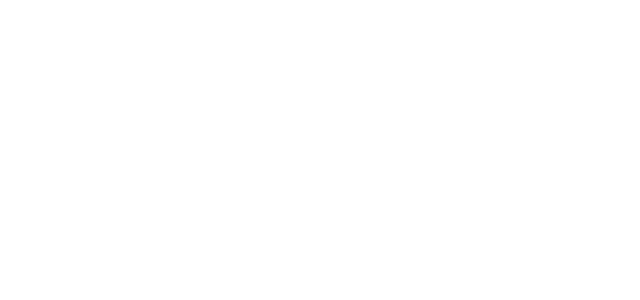
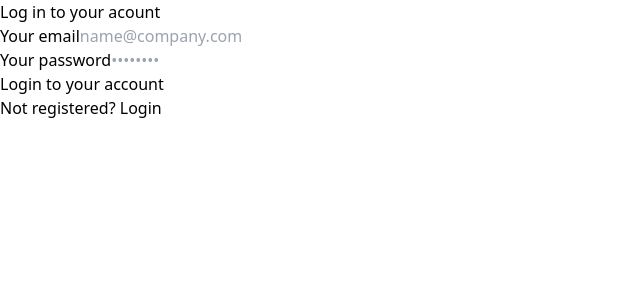
Before and after one commit to YogeshSen24/chat-frontend-self, a React (Vite) app: page /signup in a window 1280 px wide. Before the commit this address had no page. Shown: the top 300 px of the page, without its empty margins (0-640 px from the left). Built offline with nearby package versions, Linux system fonts and the light colour scheme.

Commit message:
fixing token

```diff
--- a/package.json
+++ b/package.json
@@ -15,7 +15,9 @@
     "@fortawesome/fontawesome-svg-core": "^6.5.2",
     "axios": "^1.6.8",
     "bootstrap-icons": "^1.11.3",
+    "js-cookie": "^3.0.5",
     "react": "^18.2.0",
+    "react-cookie": "^7.1.4",
     "react-dom": "^18.2.0",
     "react-icons": "^5.1.0",
     "react-router-dom": "^6.22.3"
--- a/src/main.jsx
+++ b/src/main.jsx
@@ -4,10 +4,14 @@ import "./index.css";
 import { RouterProvider } from "react-router-dom";
 import router from "./utils/routes.jsx";
 import AppRouter from "./utils/AppRouter.jsx";
+import { CookiesProvider } from "react-cookie";
 
 ReactDOM.createRoot(document.getElementById("root")).render(
   <React.StrictMode>
+    <CookiesProvider>
+    <AppRouter/>
+
+    </CookiesProvider>
     {/* <RouterProvider router={router} /> */}
-    <AppRouter/>
   </React.StrictMode>
 );
--- a/src/pages/Home.jsx
+++ b/src/pages/Home.jsx
@@ -3,13 +3,12 @@ import currentUser from "../DummyData/currentUser.js";
 import Container  from "../components/Container.jsx";
 import UserFirstLookCard from "../components/cards/UserFirstLookCard.jsx";
 
+
 const Home = () => {
-
-
-
   return (
     <Container>
       <div className="flex flex-col w-full h-full items-center ">
+        <h1>Token is :</h1>
       <UserFirstLookCard name={currentUser?.data.username} email={currentUser?.data.email} bio={currentUser?.data.bio} profielImg={currentUser?.data.profileImage} mutuals={currentUser?.data.friends} />
       </div>
     </Container>
--- a/src/pages/Login.jsx
+++ b/src/pages/Login.jsx
@@ -1,8 +1,12 @@
 import React, { useState } from 'react'
 import { Link, useNavigate } from 'react-router-dom'
 import axios from 'axios'
+import { useCookies } from 'react-cookie';
+
+
 
 const Login = () => {
+  const [cookies, setCookie] = useCookies(['user']);
   const navigate = useNavigate()
   const [data , setData] = useState({})
   const handleChange = (e) =>{
@@ -16,9 +20,8 @@ const Login = () => {
     try {
       const res = await axios.post(url, data);
       console.log(res.data); // Log the response data
-        // Handle success
-        console.log(res)
-        navigate("/")
+      setCookie('token', res.data.token, { path: '/' });
+      navigate("/")
 
     } catch (error) {
       console.error("Error:", error); // Log any errors
--- a/src/pages/Signup.jsx
+++ b/src/pages/Signup.jsx
@@ -1,14 +1,26 @@
-import React from 'react'
-import { Link } from 'react-router-dom'
+import React, { useState } from 'react'
+import { Link, useNavigate } from 'react-router-dom'
+import axios from 'axios'
+import { useCookies } from 'react-cookie';
 
 const Signup = () => {
+  const [cookies, setCookie] = useCookies(['user']);
   const [data , setData] = useState({})
   const handleChange = (e) =>{
     setData({...data,[e.target.name]:e.target.value})
-    console.log(data)
   }
-  const handleLogin = () =>{
-    axios.post("https://mean-chat-app-backend.onrender.com/api/v1/auth/login",data)
+  const handleLogin = async() =>{
+    e.preventDefault();
+    const url = "https://mean-chat-app-backend.onrender.com/api/v1/auth/signup"
+    try {
+      const res = await axios.post(url, data);
+      console.log(res.data); // Log the response data
+      setCookie('token', res.data.token, { path: '/' });
+      navigate("/")
+
+    } catch (error) {
+      console.error("Error:", error); // Log any errors
+    }
   }
   return (
     <div className='relative h-screen'>
--- a/src/utils/AppRouter.jsx
+++ b/src/utils/AppRouter.jsx
@@ -8,6 +8,7 @@ import AddFriend from "../pages/AddFriend.jsx";
 import Groups from "../pages/Group.jsx";
 import Requests from "../pages/Requests.jsx";
 import Settings from "../pages/Settings.jsx";
+import Signup from "../pages/Signup.jsx";
 
 const AppRouter = () => {
   return (
@@ -23,6 +24,8 @@ const AppRouter = () => {
           </Route>
         </Route>
         <Route path="/login" element={<Login />} />
+        <Route path="*" element={<Login />} />
+        <Route path="/signup" element={<Signup />} />
       </Routes>
     </Router>
   );
```
Also changed, not shown: 1 other file (tests, documents, lock files or other folders).
